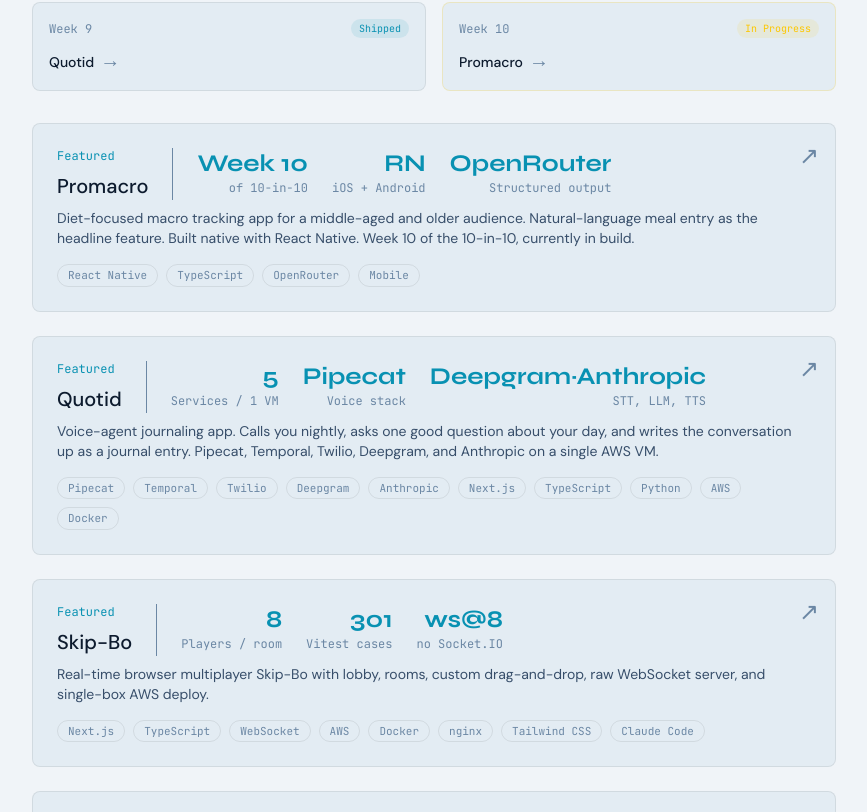
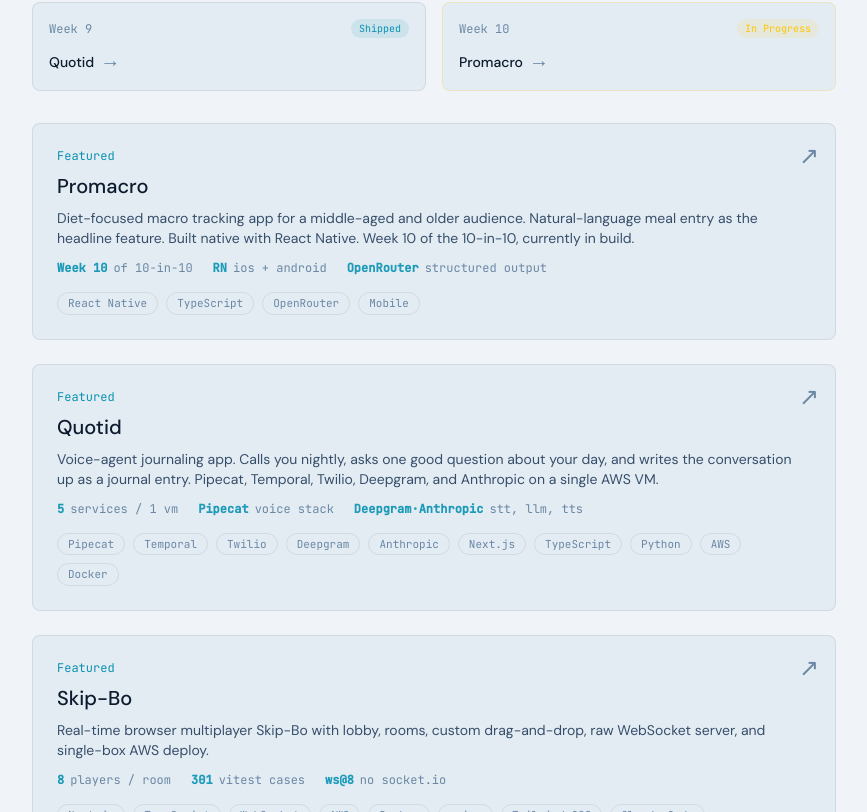
Before and after one commit to mojoro/john-moorman-portfolio, a Next.js app: page / in a window 1280 px wide. Shown: the part 1568-2380 px from the top of the page, without its empty margins (326-1193 px from the left). Built offline with nearby package versions, Linux system fonts and the light colour scheme; no server answers.

Commit message:
Compact homepage featured-card stats to inline accent + label row

```diff
--- a/components/home-client.tsx
+++ b/components/home-client.tsx
@@ -438,35 +438,26 @@ function ProjectCard({
       <span className="absolute top-4 right-4 text-2xl text-text-muted transition-all duration-300 group-hover:text-accent group-hover:-translate-y-0.5 group-hover:translate-x-0.5">
         ↗
       </span>
-      <div className="flex flex-col gap-4 sm:flex-row sm:items-start sm:justify-between">
-        <div className="flex-1">
-          <div className="flex flex-col sm:flex-row">
-            <div className="flex flex-col sm:mr-6">
+      <div>
         <p className="mb-2 font-mono text-xs text-accent">Featured</p>
         <h3 className="text-xl font-medium text-text-primary transition-colors group-hover:text-accent">
           {project.title}
         </h3>
+        <p className="mt-2 text-sm text-text-secondary">{project.summary}</p>
       </div>
+
       {project.stats.length > 0 && (
-              <div className="flex gap-6 mt-3 sm:mt-0 sm:text-right sm:mr-4 sm:pl-6 sm:border-l sm:border-text-muted">
-                {project.stats.map((stat) => (
-                  <div key={stat.label}>
-                    <p className="font-display text-2xl font-bold text-accent">
+        <div className="mt-3 flex flex-wrap items-baseline gap-x-5 gap-y-1.5 font-mono text-xs text-text-muted">
+          {project.stats.slice(0, 3).map((stat) => (
+            <span key={stat.label} className="flex items-baseline gap-1.5">
+              <span className="font-semibold tabular-nums text-accent/90">
                 {stat.value}
-                    </p>
-                    <p className="font-mono text-xs text-text-muted">
-                      {stat.label}
-                    </p>
-                  </div>
+              </span>
+              <span>{stat.label.toLowerCase()}</span>
+            </span>
           ))}
         </div>
       )}
-          </div>
-          <p className="mt-2 text-sm text-text-secondary">{project.summary}</p>
-        </div>
-
-
-      </div>
 
       <div className="mt-4 flex flex-wrap gap-2">
         {project.tags.map((tag) => (
```
Lines whose indentation alone changed are shown as unchanged.
